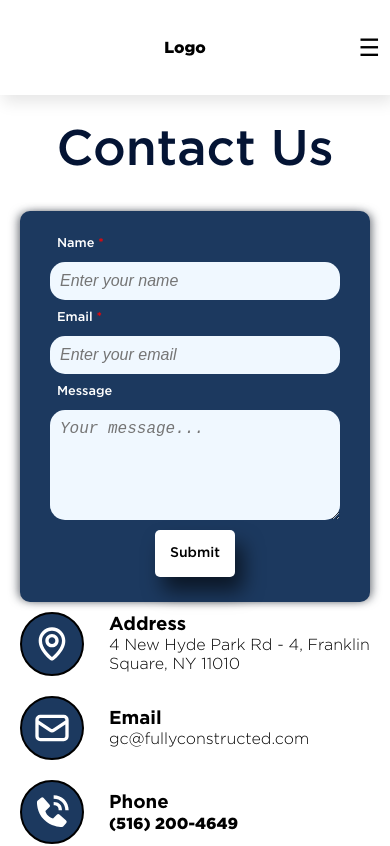
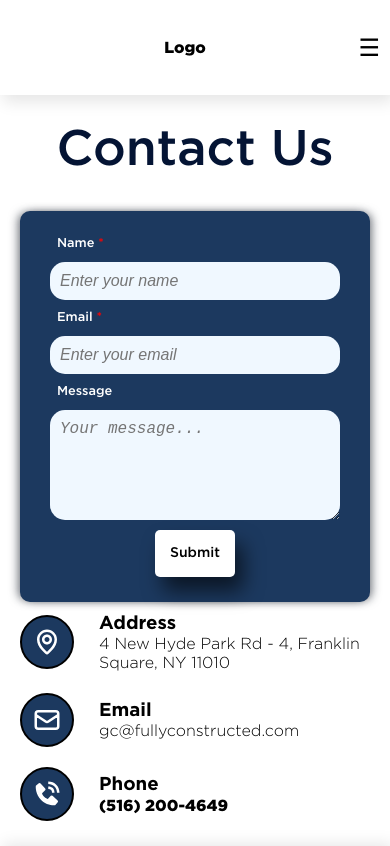
Before and after one commit to Wahaj-Ali/construction-web, a React (Create React App) app: page /contact_us in a window 390 px wide. Shown: the top 846 px of the page. Built offline with nearby package versions, Linux system fonts and the light colour scheme.

Commit message:
Update ContactUs.css

```diff
--- a/src/Pages/ContactUs/ContactUs.css
+++ b/src/Pages/ContactUs/ContactUs.css
@@ -159,4 +159,9 @@
     .contactHeading h1 {
       margin-bottom: 0;
     }
+
+    .cuIcon {
+      width: 30px;
+      height: 30px;
+    }
   }
```
